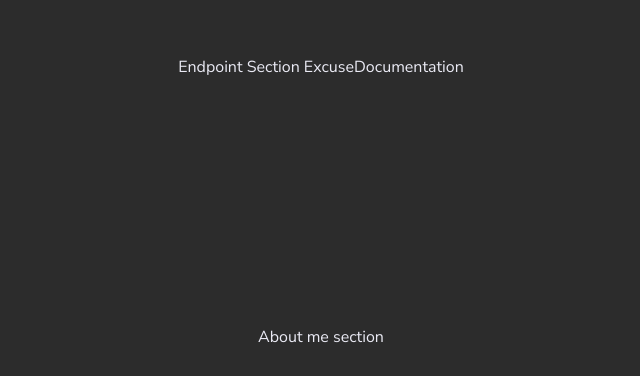
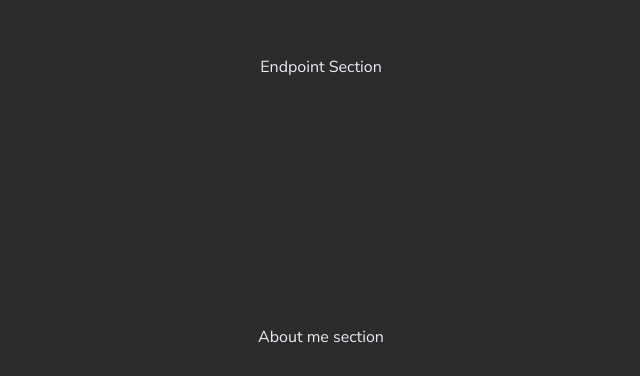
Before and after one commit to lukacafuta/Excuse-Generator, a React (Vite) app in the folder Frontend/: page / in a window 1280 px wide. Shown: the part 912-1288 px from the top of the page, without its empty margins (319-959 px from the left). Built offline with nearby package versions, Linux system fonts and the light colour scheme.

Commit message:
removed text

```diff
--- a/Frontend/src/components/sections/EndpointSection.jsx
+++ b/Frontend/src/components/sections/EndpointSection.jsx
@@ -4,7 +4,6 @@ export default function EndpointSection() {
     return (
         <EndpointSectionStyled>
             Endpoint Section
-            ExcuseDocumentation
         </EndpointSectionStyled>
     )
 }
```
